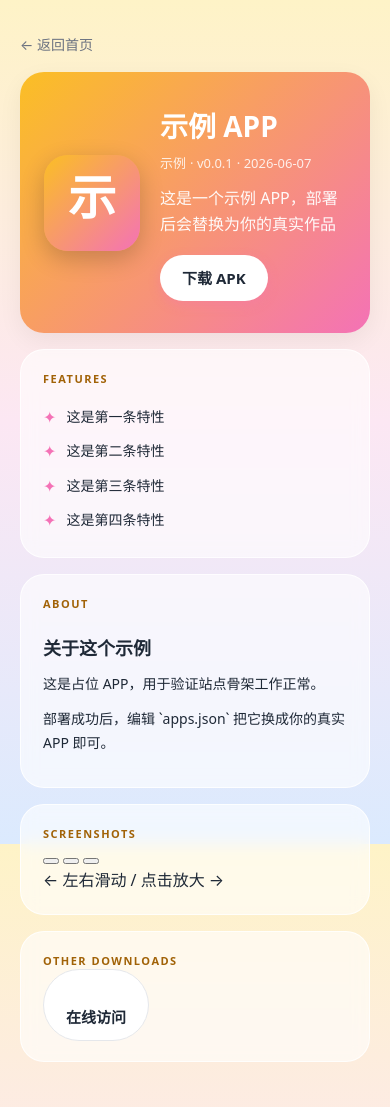
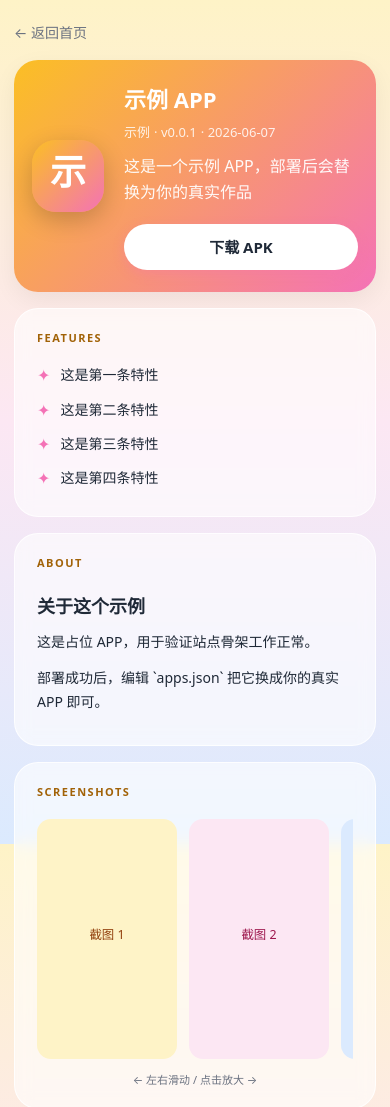
Before and after one commit to lipopo/OppLipo, a website: page apps/_sample/index.html in a window 390 px wide. Shown: the top 1107 px of the page. Drawn offline with Linux system fonts and the light colour scheme; files whose address does not match are found by name.

Commit message:
Style screenshot carousel and mobile breakpoints

```diff
--- a/assets/styles.css
+++ b/assets/styles.css
@@ -246,3 +246,65 @@ a { color: inherit; text-decoration: none; }
 }
 .prose p { margin: 0 0 12px; }
 .prose h2 { font-size: 18px; margin: 20px 0 8px; }
+
+/* Screenshot carousel */
+.carousel {
+  display: flex;
+  gap: 12px;
+  overflow-x: auto;
+  scroll-snap-type: x mandatory;
+  -webkit-overflow-scrolling: touch;
+  margin-top: 14px;
+  padding: 4px;
+}
+.carousel::-webkit-scrollbar { height: 6px; }
+.carousel::-webkit-scrollbar-thumb {
+  background: rgba(0, 0, 0, 0.15);
+  border-radius: 3px;
+}
+.carousel__item {
+  flex: 0 0 auto;
+  width: 140px;
+  height: 240px;
+  background: transparent;
+  border: 0;
+  padding: 0;
+  cursor: zoom-in;
+  border-radius: 14px;
+  scroll-snap-align: start;
+  overflow: hidden;
+  transition: transform 0.2s ease;
+}
+.carousel__item:hover { transform: scale(1.03); }
+.carousel__item img { width: 100%; height: 100%; object-fit: cover; }
+.carousel__hint {
+  text-align: center;
+  font-size: 11px;
+  color: var(--text-muted);
+  margin-top: 8px;
+}
+
+.other-downloads {
+  display: flex;
+  flex-wrap: wrap;
+  gap: 10px;
+  margin-top: 12px;
+}
+.platform-icon {
+  display: inline-block;
+  vertical-align: middle;
+  margin-right: 6px;
+}
+
+/* Responsive */
+@media (max-width: 640px) {
+  .page { padding: 20px 14px 48px; }
+  .grid { grid-template-columns: 1fr; }
+  .card--featured { grid-template-columns: 64px 1fr; padding: 18px; gap: 14px; }
+  .card--featured .card__icon img { width: 64px; height: 64px; }
+  .card--featured .card__name { font-size: 19px; }
+  .hero { grid-template-columns: 72px 1fr; padding: 22px 18px; }
+  .hero__icon img { width: 72px; height: 72px; }
+  .hero__name { font-size: 22px; }
+  .cta { width: 100%; text-align: center; }
+}
```
